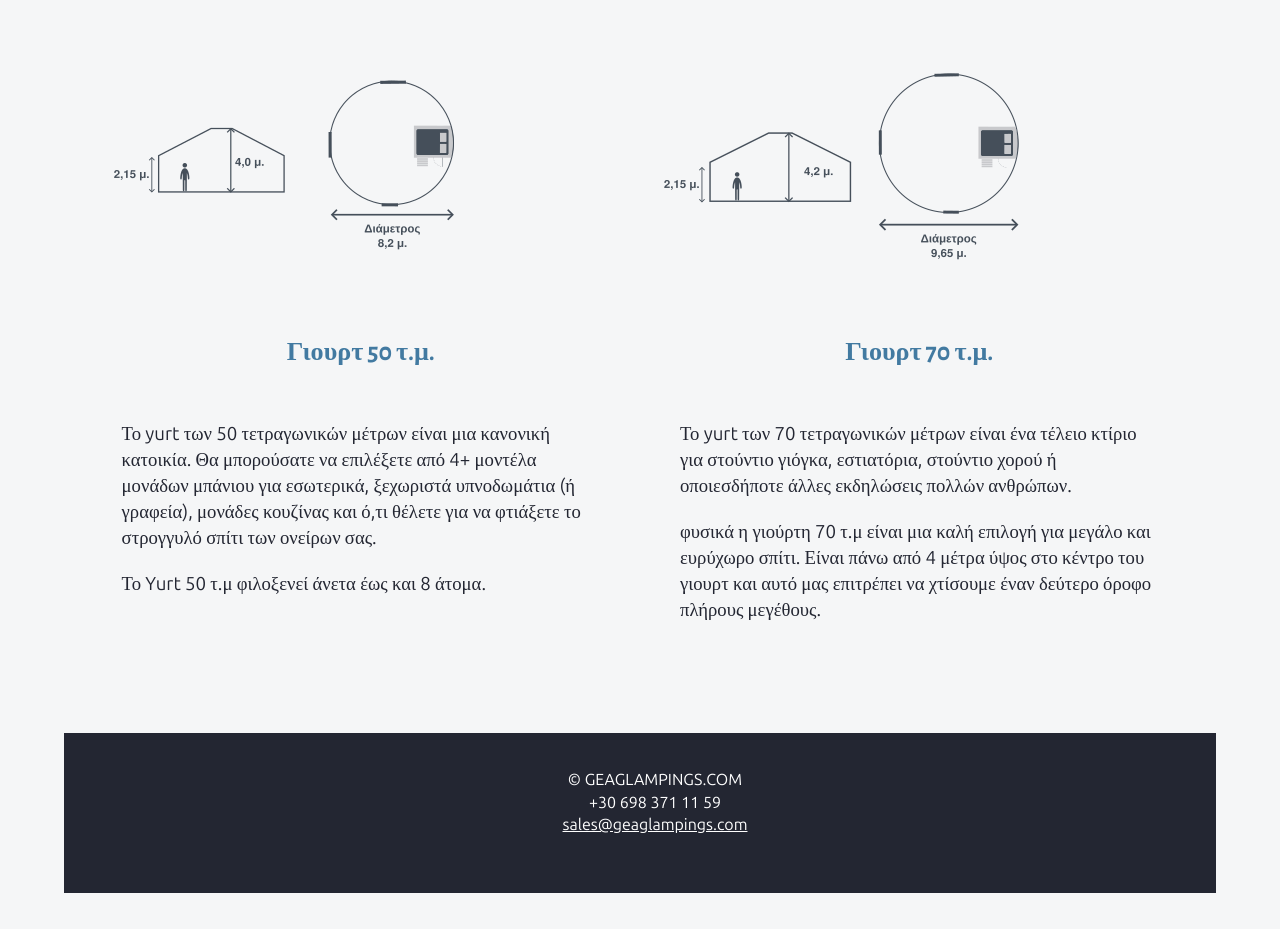
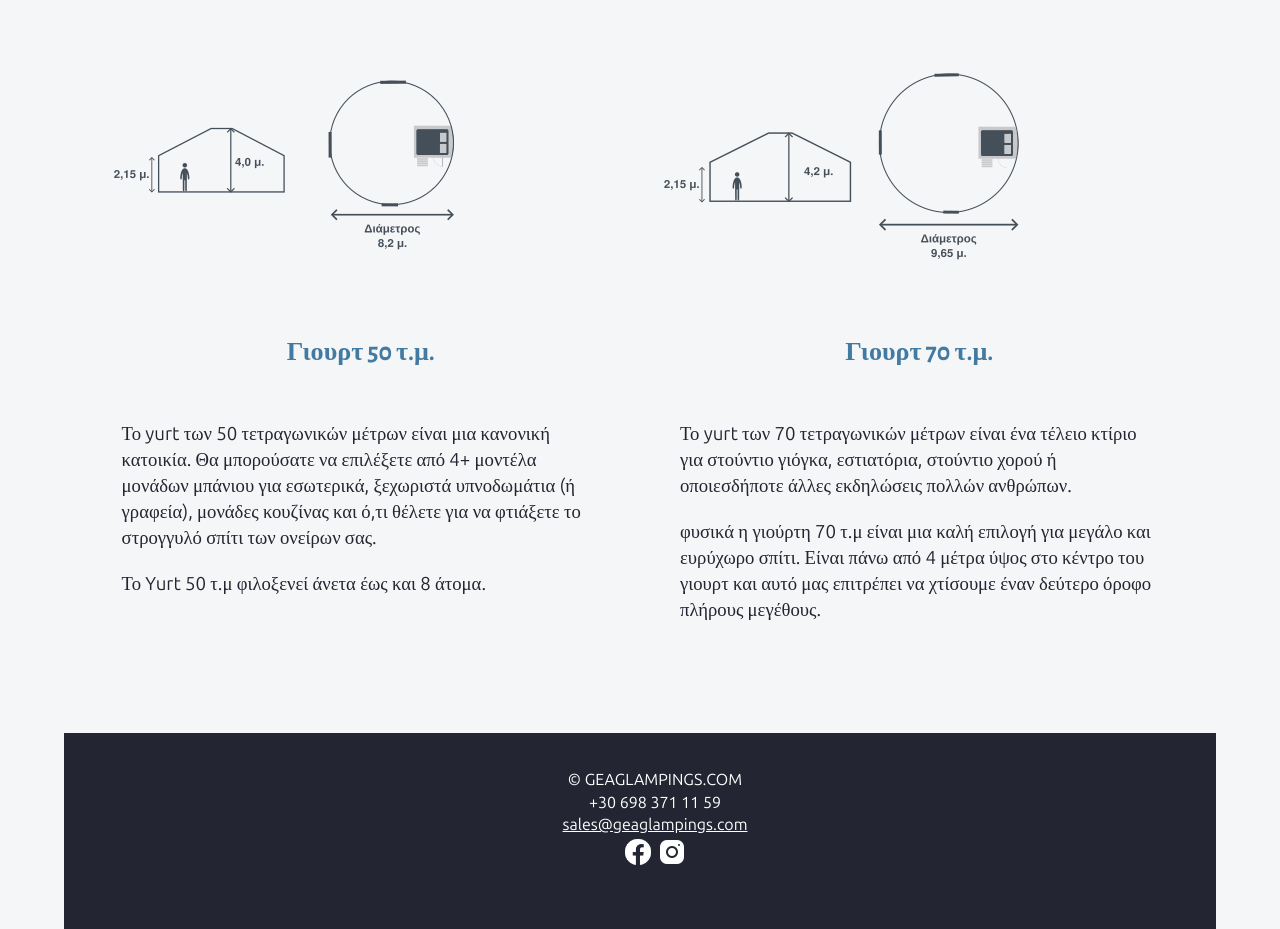
Before and after one commit to vasilisinpoland/geaglampings.com, a plain HTML site: page index.html in a window 1280 px wide. Shown: the part 6486-7415 px from the top of the page. Before the commit the page ends 7379 px from the top, so only its background shows below. Drawn offline with nearby package versions, Linux system fonts and the light colour scheme; a web font is replaced by a local one.

Commit message:
update on social icons

```diff
--- a/index.html
+++ b/index.html
@@ -275,7 +275,9 @@
                 <p>
                   &copy; GEAGLAMPINGS.COM<br>
                   <a href="tel:+306983711159" style="color: white; text-decoration: none;">+30 698 371 11 59</a><br>
-                  <a href="mailto:sales@geaglampings.com" style="color: white;">sales@geaglampings.com</a>
+                  <a href="mailto:sales@geaglampings.com" style="color: white;">sales@geaglampings.com</a><br>
+                  <a href="https://facebook.com/geaglampings" alt="GEA Glampings FACEBOOK page"><img src="imgs/fb-icon.png" width="30px" height="30px"></a>
+                  <a href="https://instagram.com/geaglampings" alt="GEA Glampings Instagram"><img src="imgs/insta-icon.png" width="30px" height="30px"></a>
                 </p>
 
 
```
Also changed, not shown: imgs/FB-icon.png (added), imgs/fb-icon.png (added), imgs/insta-icon.png (added).
